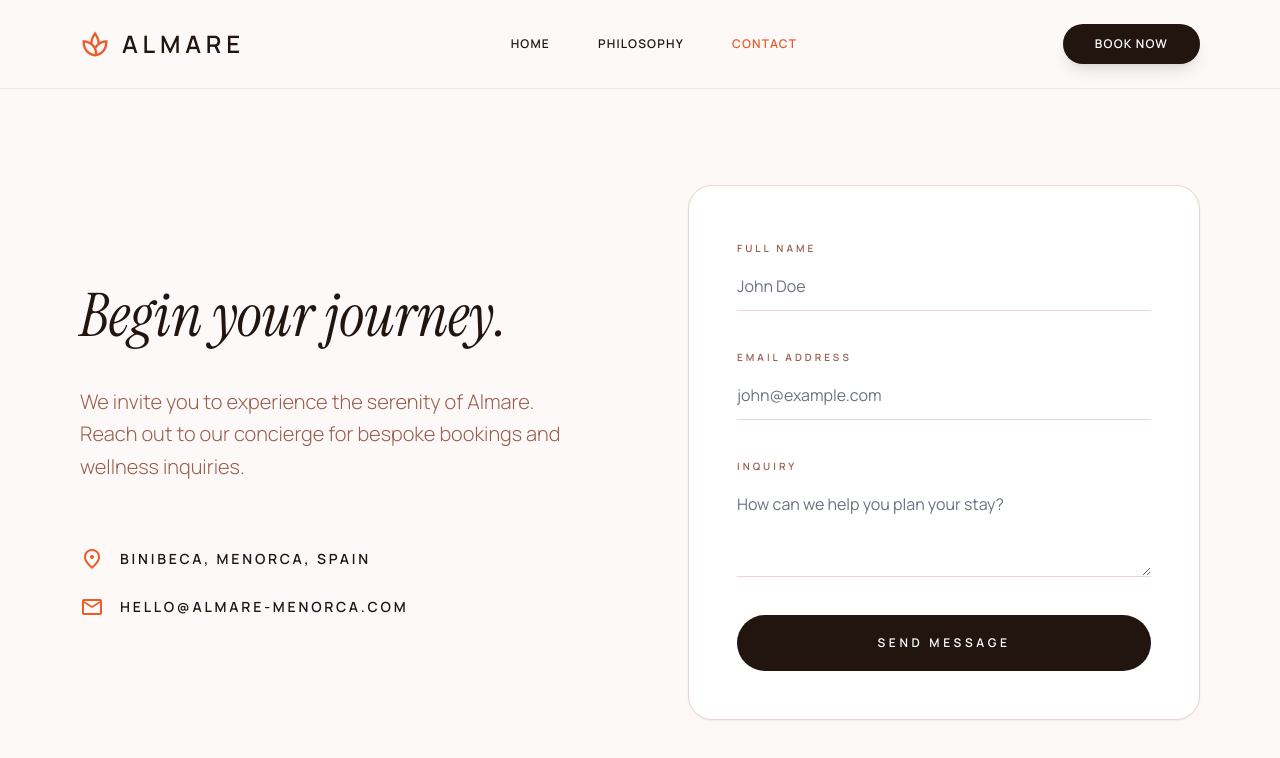
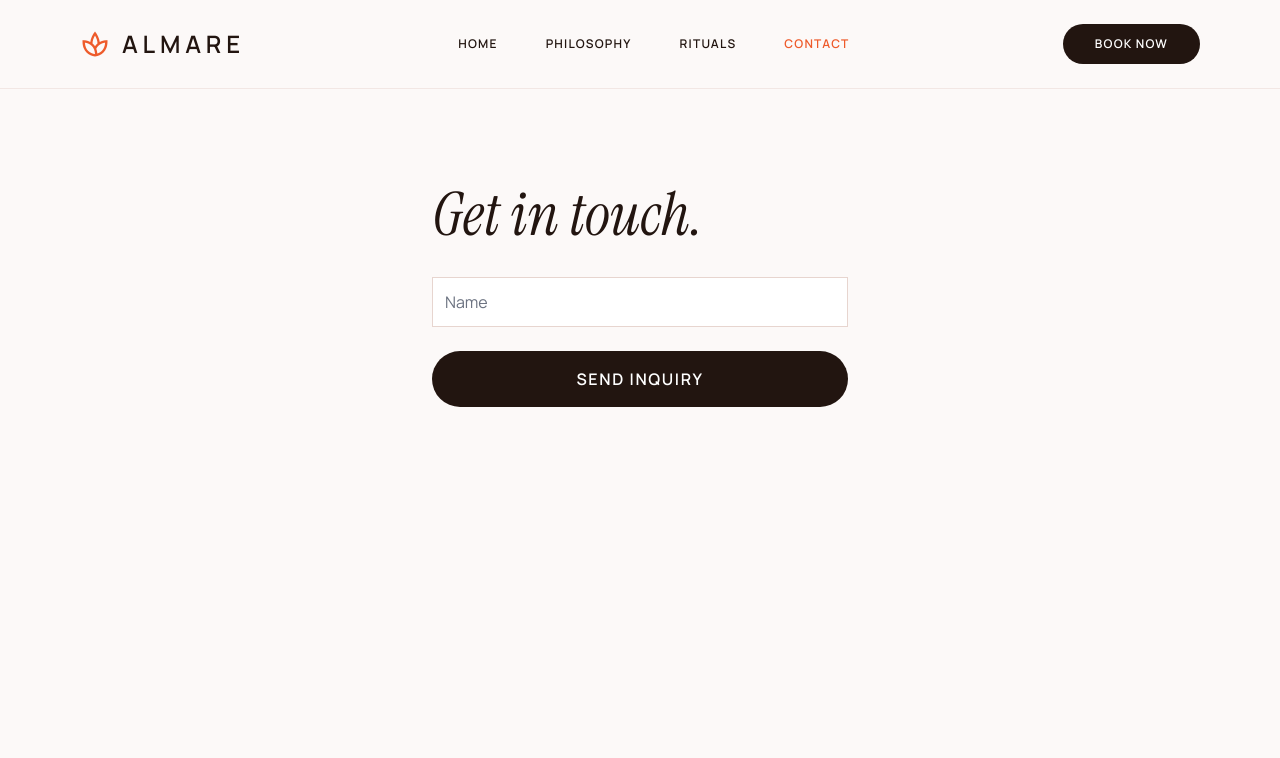
Before and after one commit to danielavillalobosof-ai/Almar--website, a plain HTML site: page contact.html in a window 1280 px wide. Drawn offline with nearby package versions, Linux system fonts and the light colour scheme.

Commit message:
Update contact.html

```diff
--- a/contact.html
+++ b/contact.html
@@ -1,72 +1,32 @@
 <!DOCTYPE html>
 <html lang="en">
 <head>
-    <meta charset="utf-8"/>
-    <meta content="width=device-width, initial-scale=1.0" name="viewport"/>
-    <title>Contact | ALMARE Menorca</title>
+    <meta charset="utf-8"/><meta content="width=device-width, initial-scale=1.0" name="viewport"/>
+    <title>Contact | ALMARE</title>
     <script src="https://cdn.tailwindcss.com?plugins=forms"></script>
     <link href="https://fonts.googleapis.com/css2?family=Manrope:wght@200..600&family=Instrument+Serif:ital@0;1&display=swap" rel="stylesheet"/>
     <link href="https://fonts.googleapis.com/css2?family=Material+Symbols+Outlined:wght,FILL@100..700,0..1&display=swap" rel="stylesheet"/>
     <script id="tailwind-config">
-        tailwind.config = {
-            theme: {
-                extend: {
-                    colors: { "primary": "#ee5b2b", "background": "#fcf9f8", "dark": "#221510", "sand": "#e7d5cf", "stone": "#9a5f4c" },
-                    fontFamily: { "display": ["Manrope", "sans-serif"], "serif": ["Instrument Serif", "serif"] }
-                },
-            },
-        }
+        tailwind.config = { theme: { extend: { colors: { "primary": "#ee5b2b", "background": "#fcf9f8", "dark": "#221510", "sand": "#e7d5cf", "stone": "#9a5f4c" }, fontFamily: { "display": ["Manrope", "sans-serif"], "serif": ["Instrument Serif", "serif"] } } } }
     </script>
 </head>
 <body class="bg-background font-display text-dark">
     <header class="flex items-center justify-between border-b border-sand/50 px-6 lg:px-20 py-6 sticky top-0 bg-background/90 backdrop-blur-md z-50">
-        <div class="flex items-center gap-3">
-            <span class="material-symbols-outlined text-primary text-3xl">spa</span>
-            <h2 class="text-2xl font-bold tracking-[0.2em]">ALMARE</h2>
-        </div>
+        <div class="flex items-center gap-3"><span class="material-symbols-outlined text-primary text-3xl">spa</span><h2 class="text-2xl font-bold tracking-[0.2em]">ALMARE</h2></div>
         <nav class="hidden md:flex gap-12 text-xs uppercase tracking-widest font-semibold">
             <a class="hover:text-primary transition-colors" href="index.html">Home</a>
             <a class="hover:text-primary transition-colors" href="philosophy.html">Philosophy</a>
+            <a class="hover:text-primary transition-colors" href="rituals.html">Rituals</a>
             <a class="text-primary" href="contact.html">Contact</a>
         </nav>
-        <button class="bg-dark text-white px-8 py-3 rounded-full text-xs font-bold uppercase tracking-widest hover:bg-primary transition-all shadow-lg">Book Now</button>
+        <button class="bg-dark text-white px-8 py-3 rounded-full text-xs font-bold uppercase tracking-widest hover:bg-primary transition-all">Book Now</button>
     </header>
-
-    <main class="py-24 px-6 md:px-20">
-        <div class="max-w-7xl mx-auto grid md:grid-cols-2 gap-24 items-center">
-            <div class="space-y-10">
-                <h1 class="text-6xl font-serif italic mb-6">Begin your journey.</h1>
-                <p class="text-stone font-light text-xl leading-relaxed">We invite you to experience the serenity of Almare. Reach out to our concierge for bespoke bookings and wellness inquiries.</p>
-                <div class="space-y-6 pt-6">
-                    <div class="flex gap-4 items-center">
-                        <span class="material-symbols-outlined text-primary">location_on</span>
-                        <p class="text-sm font-bold tracking-[0.2em] uppercase">Binibeca, Menorca, Spain</p>
-                    </div>
-                    <div class="flex gap-4 items-center">
-                        <span class="material-symbols-outlined text-primary">mail</span>
-                        <p class="text-sm font-bold tracking-[0.2em] uppercase">hello@almare-menorca.com</p>
-                    </div>
-                </div>
-            </div>
-
-            <div class="bg-white p-12 rounded-3xl shadow-sm border border-sand">
-                <form class="space-y-8">
-                    <div class="space-y-1">
-                        <label class="text-[10px] uppercase tracking-[0.3em] font-bold text-stone">Full Name</label>
-                        <input type="text" class="w-full border-0 border-b border-sand focus:ring-0 focus:border-primary px-0 py-3" placeholder="John Doe">
-                    </div>
-                    <div class="space-y-1">
-                        <label class="text-[10px] uppercase tracking-[0.3em] font-bold text-stone">Email Address</label>
-                        <input type="email" class="w-full border-0 border-b border-sand focus:ring-0 focus:border-primary px-0 py-3" placeholder="john@example.com">
-                    </div>
-                    <div class="space-y-1">
-                        <label class="text-[10px] uppercase tracking-[0.3em] font-bold text-stone">Inquiry</label>
-                        <textarea rows="3" class="w-full border-0 border-b border-sand focus:ring-0 focus:border-primary px-0 py-3" placeholder="How can we help you plan your stay?"></textarea>
-                    </div>
-                    <button class="w-full bg-dark text-white py-5 rounded-full text-xs font-bold uppercase tracking-[0.3em] hover:bg-primary transition-all">Send Message</button>
-                </form>
-            </div>
-        </div>
+    <main class="py-24 px-6 md:px-20 max-w-xl mx-auto">
+        <h1 class="text-6xl font-serif italic mb-8">Get in touch.</h1>
+        <form class="space-y-6">
+            <input type="text" placeholder="Name" class="w-full border-b border-sand p-3 focus:ring-0 outline-none">
+            <button class="w-full bg-dark text-white py-4 rounded-full uppercase tracking-widest font-bold">Send Inquiry</button>
+        </form>
     </main>
 </body>
 </html>
```
